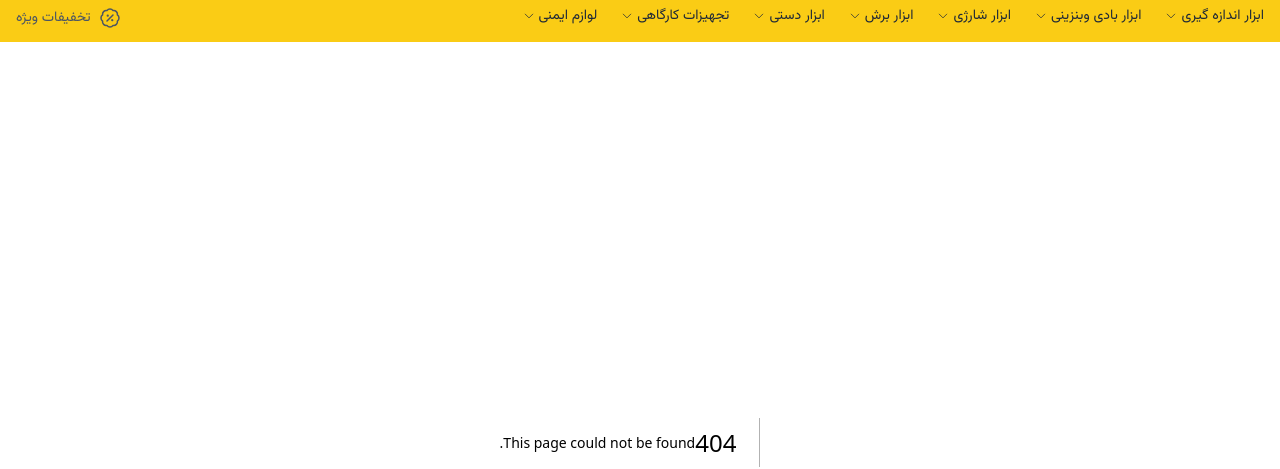
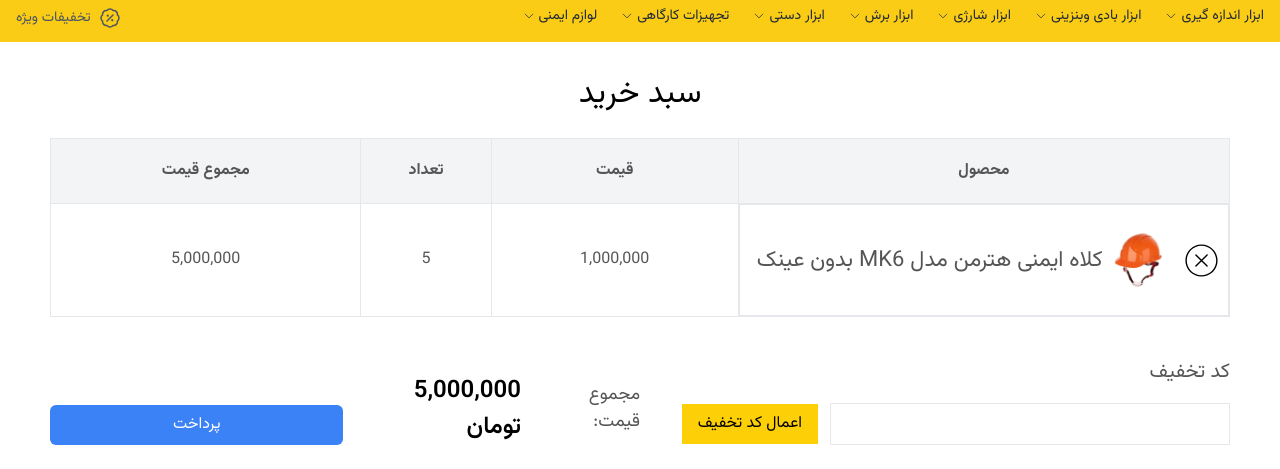
Before and after one commit to Sky-Netics/tools-shop, a Next.js app: page /cart in a window 1280 px wide. Before the commit this address had no page. Shown: the part 358-827 px from the top of the page. Built offline with nearby package versions, Linux system fonts and the light colour scheme.

Commit message:
Update 19 Dey

```diff
--- /dev/null
+++ b/src/app/cart/page.tsx
@@ -0,0 +1,61 @@
+import Image from "next/image";
+import Hamlet from '../../../public/assets/tools/Hamlet.webp';
+import Delete from '../../../public/delete.svg';
+
+const CartPage = () => {
+    return (
+        <div>
+            <h1 className="text-center mt-7 text-[32px]">سبد خرید</h1>
+
+            <div className="mx-[50px] min-h-fit my-5 border-[#b6b2b2] rounded-md">
+                <table className="w-full text-customGray border">
+                    <thead className="">
+                        <tr className="bg-gray-100 rounded-xl">
+                            <th className="py-5 border w-5/12">محصول</th>
+                            <th className="py-5 border">قیمت</th>
+                            <th className="py-5 border">تعداد</th>
+                            <th className="py-5 border">مجموع قیمت</th>
+                        </tr>
+                    </thead>
+
+                    <tbody className="text-center">
+                        <tr className="border">
+                            <td className="py-5 border flex items-center justify-between">
+                                <Image src={Delete} alt="delete icon" width={35} height={35} className="mx-2 cursor-pointer"/>
+                                <Image src={Hamlet} alt="product" width={70} height={70} className="bg-red-500"/>
+                                <h1 className="ml-4 text-[22px] truncate">کلاه ایمنی هترمن مدل MK6 بدون عینک</h1>
+                            </td>
+                            <td className="py-5 border">1,000,000</td>
+                            <td className="py-5 border">5</td>
+                            <td className="py-5 border">5,000,000</td>
+                        </tr>
+
+                    </tbody>
+                </table>
+
+            </div>
+
+            <div className="mx-[50px] flex mt-10">
+                    <div className="w-1/2">
+                        <label className="text-[20px] text-customGray pb-4">کد تخفیف</label><br />
+                        <input type="text" className="border w-[400px] px-4 py-2 mt-4"/>
+                        <button className="bg-customYellow mx-3 px-4 py-2">اعمال کد تخفیف</button>
+                    </div>
+
+                    <div className="w-1/2 flex justify-end items-end">
+
+                    <div className="flex items-center gap-5">
+                        <h1 className="text-[18px] text-customGray">مجموع قیمت:</h1>
+                        <h2 className="text-[24px] font-semibold">5,000,000 تومان</h2>
+                    </div>
+
+                    <button className="bg-blue-500 text-white px-[123px] py-2 mr-4 rounded-md hover:">پرداخت</button>
+
+                    </div>
+            </div>
+
+        </div>
+    );
+}
+
+export default CartPage;
--- a/src/app/components/navbar.tsx
+++ b/src/app/components/navbar.tsx
@@ -3,6 +3,7 @@
 import { useRef, useState } from "react"
 import NavItems from "./navItems";
 import RightBarItems from "./rightBarItems";
+import Link from "next/link";
 
 const Navbar = () => {
     const rigthBar = useRef<HTMLDivElement|null>(null);
@@ -22,7 +23,9 @@ const Navbar = () => {
     return (<>
         <div className="layout flex text-gray-600 flex-col lg:flex-row px-2 pt-5 text-sm">
             <div>
+                <Link href={'/'}>
                 <img className="object-cover" src="https://demos.mahdisweb.net/tools/wp-content/uploads/2023/12/h8-logo.png" alt="" />
+                </Link>
             </div>
             <div className="hidden w-[500px] mr-2 lg:flex">
                 <div className="relative w-full">
@@ -45,6 +48,8 @@ const Navbar = () => {
                     </svg>
                     <p>مورد علاقه</p>
                 </div>
+
+                <Link href={'/cart'}>
                     <div className="flex gap-2 relative">
                         <svg xmlns="http://www.w3.org/2000/svg" fill="none" viewBox="0 0 24 24" strokeWidth={1.5} stroke="currentColor" className="size-6 z-10">
                         <path strokeLinecap="round" strokeLinejoin="round" d="M15.75 10.5V6a3.75 3.75 0 1 0-7.5 0v4.5m11.356-1.993 1.263 12c.07.665-.45 1.243-1.119 1.243H4.25a1.125 1.125 0 0 1-1.12-1.243l1.264-12A1.125 1.125 0 0 1 5.513 7.5h12.974c.576 0 1.059.435 1.119 1.007ZM8.625 10.5a.375.375 0 1 1-.75 0 .375.375 0 0 1 .75 0Zm7.5 0a.375.375 0 1 1-.75 0 .375.375 0 0 1 .75 0Z" />
@@ -52,6 +57,8 @@ const Navbar = () => {
                         <div className="w-5 h-5 pt-1 rounded-full absolute -top-2 -left-3
                         text-[10px] flex-center bg-gray-800 text-white">0</div>
                     </div>
+                </Link>
+
             </div>
         </div>
         <div className="w-full bg-yellow-400 flex justify-between px-4 text-sm py-3 mt-8">
--- a/src/app/products/[id]/page.tsx
+++ b/src/app/products/[id]/page.tsx
@@ -79,7 +79,9 @@ const ProductId = () => {
                         <button onClick={()=>setCount((prev) => prev+1)} className='bg-green-500 px-4 text-[22px] text-white rounded-md'>+</button>
                         <p className='text-[20px]'>{count}</p>
                         <button onClick={() => setCount((prev) => (prev > 1 ? prev - 1 : prev))} className='bg-red-500 px-4 text-[22px] text-white rounded-md'>-</button>
+                        <Link href={'/cart'}>
                         <button className='bg-blue-500 text-white px-4 py-2 rounded-md mr-12 text-[16px]'>افزودن به سبد خرید</button>
+                        </Link>
                 </div>
 
                 <div className='flex my-4'>
```
Also changed, not shown: public/delete.svg (added). Lines whose indentation alone changed are shown as unchanged.
